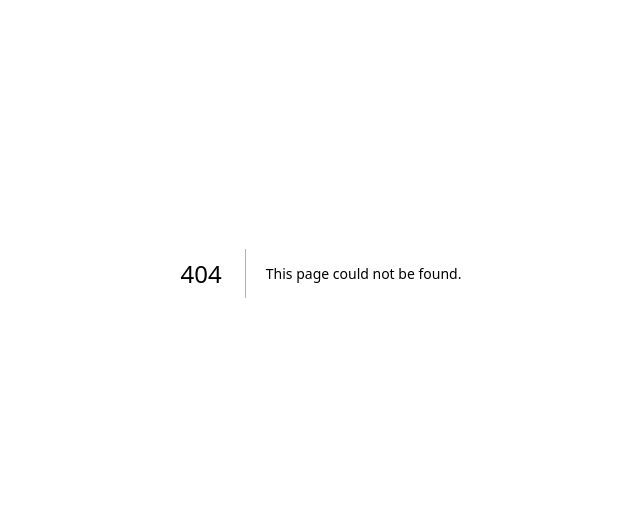
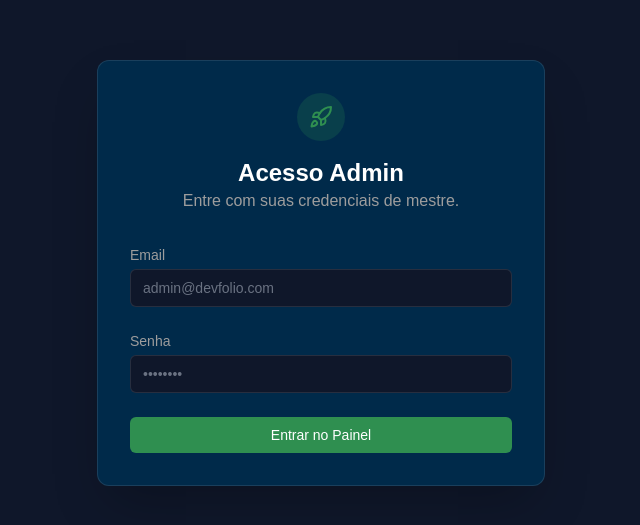
Before and after one commit to LuisAraujo-Dev/devfolio-pro, a Next.js app: page /login in a window 1280 px wide. Before the commit this address had no page. Shown: the part 127-652 px from the top of the page, without its empty margins (319-959 px from the left). Built offline with nearby package versions, Linux system fonts and the light colour scheme.

Commit message:
feat: implement full authentication with next-auth v5, middleware, login page and admin logout

```diff
--- a/package.json
+++ b/package.json
@@ -10,6 +10,7 @@
   },
   "dependencies": {
     "bcryptjs": "^3.0.3",
+    "clsx": "^2.1.1",
     "lucide-react": "^0.554.0",
     "next": "16.0.3",
     "next-auth": "^5.0.0-beta.30",
--- a/src/app/(admin)/layout.tsx
+++ b/src/app/(admin)/layout.tsx
@@ -1,6 +1,7 @@
 // src/app/(admin)/layout.tsx
 import Link from "next/link";
 import { LayoutDashboard, FolderKanban, Settings, LogOut } from "lucide-react";
+import { signOut } from "@/src/auth";// Importando a função de logout do Auth.js
 
 export default function AdminLayout({
   children,
@@ -10,43 +11,63 @@ export default function AdminLayout({
   return (
     <div className="flex min-h-screen bg-background">
       {/* Sidebar Fixa */}
-      <aside className="w-64 border-r border-white/10 bg-surface hidden md:flex flex-col">
+      <aside className="w-64 border-r border-white/10 bg-surface hidden md:flex flex-col fixed h-full left-0 top-0 z-20">
         <div className="h-16 flex items-center px-6 border-b border-white/10">
-          <span className="text-lg font-bold text-white">Admin Panel</span>
+          <span className="text-lg font-bold text-white">DevFolio Admin</span>
         </div>
 
-        <nav className="flex-1 flex flex-col gap-2 p-4">
-          <Link href="/admin" className="flex items-center gap-3 px-4 py-3 text-sm font-medium text-white bg-white/5 rounded-md">
+        <nav className="flex-1 flex flex-col gap-2 p-4 overflow-y-auto">
+          <Link
+            href="/admin"
+            className="flex items-center gap-3 px-4 py-3 text-sm font-medium text-white bg-white/5 rounded-md hover:bg-white/10 transition-colors"
+          >
             <LayoutDashboard className="size-5 text-primary" />
             Dashboard
           </Link>
-          <Link href="/admin/projects" className="flex items-center gap-3 px-4 py-3 text-sm font-medium text-muted hover:text-white hover:bg-white/5 rounded-md transition-colors">
+          <Link
+            href="/admin/projects"
+            className="flex items-center gap-3 px-4 py-3 text-sm font-medium text-muted hover:text-white hover:bg-white/5 rounded-md transition-colors"
+          >
             <FolderKanban className="size-5" />
             Projetos
           </Link>
-          <Link href="/admin/settings" className="flex items-center gap-3 px-4 py-3 text-sm font-medium text-muted hover:text-white hover:bg-white/5 rounded-md transition-colors">
+          <Link
+            href="/admin/settings"
+            className="flex items-center gap-3 px-4 py-3 text-sm font-medium text-muted hover:text-white hover:bg-white/5 rounded-md transition-colors"
+          >
             <Settings className="size-5" />
             Configurações
           </Link>
         </nav>
 
-        <div className="p-4 border-t border-white/10">
-          <button className="flex w-full items-center gap-3 px-4 py-3 text-sm font-medium text-red-400 hover:bg-red-400/10 rounded-md transition-colors">
-            <LogOut className="size-5" />
-            Sair
-          </button>
+        <div className="p-4 border-t border-white/10 mt-auto">
+          {/* Server Action para Logout */}
+          <form
+            action={async () => {
+              "use server";
+              await signOut({ redirectTo: "/login" });
+            }}
+          >
+            <button
+              type="submit"
+              className="flex w-full items-center gap-3 px-4 py-3 text-sm font-medium text-red-400 hover:bg-red-400/10 rounded-md transition-colors cursor-pointer"
+            >
+              <LogOut className="size-5" />
+              Sair
+            </button>
+          </form>
         </div>
       </aside>
 
       {/* Área de Conteúdo Principal */}
-      <main className="flex-1 flex flex-col overflow-hidden">
-        <header className="h-16 border-b border-white/10 flex items-center justify-between px-6 bg-background">
-           <h2 className="font-semibold text-white">Visão Geral</h2>
-           {/* Aqui entrará o UserMenu futuramente */}
-           <div className="size-8 rounded-full bg-primary/20"></div>
+      {/* md:ml-64 compensa a largura da sidebar fixa */}
+      <main className="flex-1 flex flex-col md:ml-64 min-w-0 min-h-screen">
+        <header className="h-16 border-b border-white/10 flex items-center justify-between px-6 bg-background sticky top-0 z-10 backdrop-blur-sm bg-opacity-90">
+          <h2 className="font-semibold text-white">Painel de Controle</h2>
+          <div className="size-8 rounded-full bg-primary/20 border border-primary/50"></div>
         </header>
 
-        <div className="flex-1 overflow-y-auto p-6">
+        <div className="flex-1 p-6">
           {children}
         </div>
       </main>
--- /dev/null
+++ b/src/app/api/route.ts
@@ -0,0 +1,3 @@
+import { handlers } from "@/src/auth";
+
+export const { GET, POST } = handlers;
--- /dev/null
+++ b/src/app/lib/actions.ts
@@ -0,0 +1,26 @@
+'use server';
+
+import { signIn } from '@/src/auth';
+import { AuthError } from 'next-auth';
+
+export async function authenticate(
+  prevState: string | undefined,
+  formData: FormData,
+) {
+  try {
+    // O redirect acontece automaticamente aqui dentro se der sucesso
+    await signIn('credentials', Object.fromEntries(formData));
+  } catch (error) {
+    // Se o erro for de Auth, tratamos a mensagem
+    if (error instanceof AuthError) {
+      switch (error.type) {
+        case 'CredentialsSignin':
+          return 'Credenciais inválidas. Verifique e-mail e senha.';
+        default:
+          return 'Algo deu errado. Tente novamente.';
+      }
+    }
+
+    throw error;
+  }
+}
--- /dev/null
+++ b/src/app/login/page.tsx
@@ -0,0 +1,74 @@
+// src/app/login/page.tsx
+'use client';
+
+import { useActionState } from 'react'; // Hook novo do React 19 (ou useFormState no Next 14)
+import { Rocket, Loader2 } from 'lucide-react';
+import { authenticate } from '../lib/actions'; // Vamos criar isso no passo 6
+
+export default function LoginPage() {
+  // Estado do formulário [mensagem de erro, ação de dispatch, isPending]
+  const [errorMessage, dispatch, isPending] = useActionState(authenticate, undefined);
+
+  return (
+    <div className="flex min-h-screen items-center justify-center bg-background px-4">
+      <div className="w-full max-w-md space-y-8 rounded-xl border border-white/10 bg-surface p-8 shadow-2xl">
+
+        <div className="text-center">
+          <div className="mx-auto flex size-12 items-center justify-center rounded-full bg-primary/20">
+            <Rocket className="size-6 text-primary" />
+          </div>
+          <h2 className="mt-4 text-2xl font-bold text-white">Acesso Admin</h2>
+          <p className="text-muted">Entre com suas credenciais de mestre.</p>
+        </div>
+
+        <form action={dispatch} className="space-y-6">
+          <div>
+            <label htmlFor="email" className="block text-sm font-medium text-muted">
+              Email
+            </label>
+            <input
+              id="email"
+              type="email"
+              name="email"
+              required
+              className="mt-1 block w-full rounded-md border border-white/10 bg-background px-3 py-2 text-white placeholder-gray-500 focus:border-primary focus:outline-none focus:ring-1 focus:ring-primary sm:text-sm"
+              placeholder="admin@devfolio.com"
+            />
+          </div>
+
+          <div>
+            <label htmlFor="password" className="block text-sm font-medium text-muted">
+              Senha
+            </label>
+            <input
+              id="password"
+              type="password"
+              name="password"
+              required
+              className="mt-1 block w-full rounded-md border border-white/10 bg-background px-3 py-2 text-white placeholder-gray-500 focus:border-primary focus:outline-none focus:ring-1 focus:ring-primary sm:text-sm"
+              placeholder="••••••••"
+            />
+          </div>
+
+          {errorMessage && (
+            <div className="rounded-md bg-red-500/10 p-3 text-sm text-red-400">
+              {errorMessage}
+            </div>
+          )}
+
+          <button
+            type="submit"
+            disabled={isPending}
+            className="flex w-full justify-center rounded-md bg-primary px-4 py-2 text-sm font-medium text-white hover:bg-primary/90 focus:outline-none focus:ring-2 focus:ring-primary focus:ring-offset-2 focus:ring-offset-gray-900 disabled:opacity-50 disabled:cursor-not-allowed transition-all"
+          >
+            {isPending ? (
+              <Loader2 className="size-5 animate-spin" />
+            ) : (
+              'Entrar no Painel'
+            )}
+          </button>
+        </form>
+      </div>
+    </div>
+  );
+}
--- /dev/null
+++ b/src/auth.config.ts
@@ -0,0 +1,28 @@
+// src/auth.config.ts
+
+import type { NextAuthConfig } from 'next-auth';
+
+export const authConfig = {
+  pages: {
+    signIn: '/login', // Define nossa página customizada de login
+  },
+  providers: [], // Provedores vazios aqui para evitar erro no Edge
+  callbacks: {
+    authorized({ auth, request: { nextUrl } }) {
+      const isLoggedIn = !!auth?.user;
+      const isOnAdmin = nextUrl.pathname.startsWith('/admin');
+
+      if (isOnAdmin) {
+        if (isLoggedIn) return true;
+        return false; // Redireciona para /login se não estiver logado
+      }
+
+      // Se estiver logado e na página de login, manda pro dashboard
+      if (isLoggedIn && nextUrl.pathname === '/login') {
+        return Response.redirect(new URL('/admin', nextUrl));
+      }
+
+      return true;
+    },
+  },
+} satisfies NextAuthConfig;
--- /dev/null
+++ b/src/auth.ts
@@ -0,0 +1,52 @@
+// src/auth.ts
+import NextAuth from 'next-auth';
+import Credentials from 'next-auth/providers/credentials';
+import { authConfig } from './auth.config';
+import { PrismaClient } from '@prisma/client';
+import { compare } from 'bcryptjs';
+
+const prisma = new PrismaClient();
+
+async function getUser(email: string) {
+  try {
+    return await prisma.admin.findUnique({ where: { email } });
+  } catch (error) {
+    console.error('Falha ao buscar usuário no banco:', error);
+    throw new Error('Falha ao buscar usuário.');
+  }
+}
+
+export const { auth, signIn, signOut, handlers } = NextAuth({
+  ...authConfig,
+  providers: [
+    Credentials({
+      async authorize(credentials) {
+        // Correção do erro de Type: validamos se existe email e senha
+        const email = credentials?.email as string;
+        const password = credentials?.password as string;
+
+        if (!email || !password) {
+          console.log('Credenciais faltando');
+          return null;
+        }
+
+        console.log('Tentando logar user:', email); // Log para debug
+
+        const user = await getUser(email);
+        if (!user) {
+          console.log('Usuário não encontrado no banco.');
+          return null;
+        }
+
+        const passwordsMatch = await compare(password, user.password);
+        if (passwordsMatch) {
+          console.log('Login aprovado!');
+          return user;
+        }
+
+        console.log('Senha inválida.');
+        return null;
+      },
+    }),
+  ],
+});
--- /dev/null
+++ b/src/middleware.ts
@@ -0,0 +1,9 @@
+import NextAuth from 'next-auth';
+import { authConfig } from './auth.config';
+
+export default NextAuth(authConfig).auth;
+
+export const config = {
+  // Regex para proteger apenas as rotas necessárias, ignorando estáticos e api
+  matcher: ['/((?!api|_next/static|_next/image|.*\\.png$).*)'],
+};
```
Also changed, not shown: 1 other file (tests, documents, lock files or other folders).
